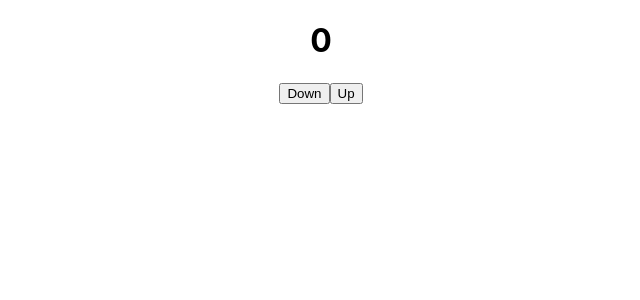
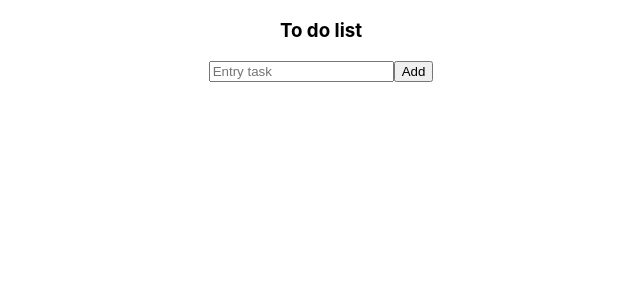
Before and after one commit to MinhAnh2610/TIkTok, a React (Create React App) app: page / in a window 1280 px wide. Shown: the top 300 px of the page, without its empty margins (319-959 px from the left). Built offline with nearby package versions, Linux system fonts and the light colour scheme.

Commit message:
useReducer to do list

```diff
--- a/src/App.js
+++ b/src/App.js
@@ -1,30 +1,82 @@
 import "./App.css";
-import { useReducer } from "react";
+import { useReducer, useRef } from "react";
 
-const initState = 0;
-const UP_ACTION = "Up";
-const DOWN_ACTION = "Down";
+const initState = {
+  job: "",
+  jobs: [],
+};
+const SET_JOB = "set_job";
+const ADD_JOB = "add_job";
+const DELETE_JOB = "delete_job";
+
+const setJob = (payload) => {
+  return {
+    type: SET_JOB,
+    payload,
+  };
+};
+const addJob = () => {
+  return {
+    type: ADD_JOB,
+  };
+};
+const deleteJob = (payload) => {
+  return {
+    type: DELETE_JOB,
+    payload,
+  };
+};
 
 const reducer = (state, action) => {
-  console.log("reducer", state, action);
-  switch (action) {
-    case UP_ACTION:
-      return state + 1;
-    case DOWN_ACTION:
-      return state - 1;
+  switch (action.type) {
+    case SET_JOB:
+      return {
+        ...state,
+        job: action.payload,
+      };
+    case ADD_JOB:
+      return {
+        ...state,
+        jobs: [...state.jobs, state.job],
+        job: "",
+      };
+    case DELETE_JOB:
+      return {
+        ...state,
+        jobs: state.jobs.filter((job, index) => index !== action.payload),
+      };
     default:
       throw new Error("Invalid action");
   }
 };
 
 function App() {
-  const [count, dispatch] = useReducer(reducer, initState);
+  const [state, dispatch] = useReducer(reducer, initState);
+  const { job, jobs } = state;
 
+  const inputRef = useRef();
+
+  const handleSubmit = () => {
+    dispatch(addJob());
+    inputRef.current.focus();
+  };
   return (
     <div className="App">
-      <h1>{count}</h1>
-      <button onClick={() => dispatch(DOWN_ACTION)}>Down</button>
-      <button onClick={() => dispatch(UP_ACTION)}>Up</button>
+      <h3>To do list</h3>
+      <input
+        value={job}
+        placeholder="Entry task"
+        ref={inputRef}
+        onChange={(e) => dispatch(setJob(e.target.value))}
+      />
+      <button onClick={handleSubmit}>Add</button>
+      <ul>
+        {jobs.map((job, index) => (
+          <li key={index} onClick={() => dispatch(deleteJob(index))}>
+            {job}
+          </li>
+        ))}
+      </ul>
     </div>
   );
 }
```
